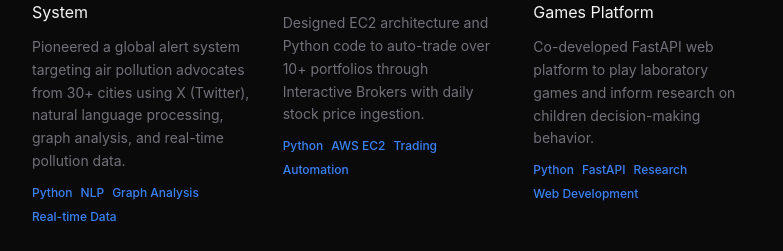
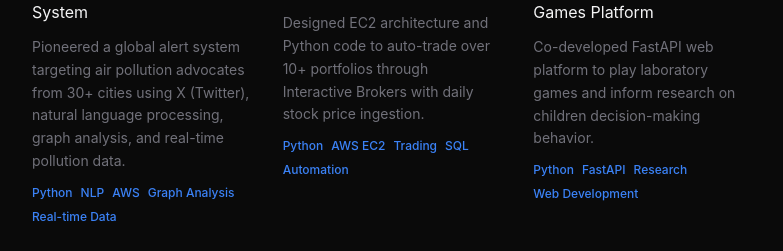
Before and after one commit to FedericoDM/federicodm.github.io, a Next.js app: page / in a window 1280 px wide. Shown: the part 2081-2332 px from the top of the page, without its empty margins (248-1031 px from the left). Built offline with nearby package versions, Linux system fonts and the light colour scheme.

Commit message:
Slight changes on project cards

```diff
--- a/content/projects-data.ts
+++ b/content/projects-data.ts
@@ -13,7 +13,7 @@ export const projects: Project[] = [
     slug: 'air-pollution-alert-system',
     title: 'Global Air Pollution Alert System',
     description: 'Pioneered a global alert system targeting air pollution advocates from 30+ cities using X (Twitter), natural language processing, graph analysis, and real-time pollution data.',
-    tags: ['Python', 'NLP', 'Graph Analysis', 'Real-time Data'],
+    tags: ['Python', 'NLP', 'AWS', 'Graph Analysis', 'Real-time Data'],
     link: 'https://climate.uchicago.edu/entities/empowering-environmental-governance-with-satellite-data-a-global-randomized-control-trial/',
     image: 'https://images.unsplash.com/photo-1611273426858-450d8e3c9fce?w=800&h=450&fit=crop',
   },
@@ -21,7 +21,7 @@ export const projects: Project[] = [
     slug: 'automated-trading-platform',
     title: 'Automated Trading Platform',
     description: 'Designed EC2 architecture and Python code to auto-trade over 10+ portfolios through Interactive Brokers with daily stock price ingestion.',
-    tags: ['Python', 'AWS EC2', 'Trading', 'Automation'],
+    tags: ['Python', 'AWS EC2', 'Trading', 'SQL', 'Automation',],
     image: 'https://images.unsplash.com/photo-1611974789855-9c2a0a7236a3?w=800&h=450&fit=crop',
   },
   {
```
